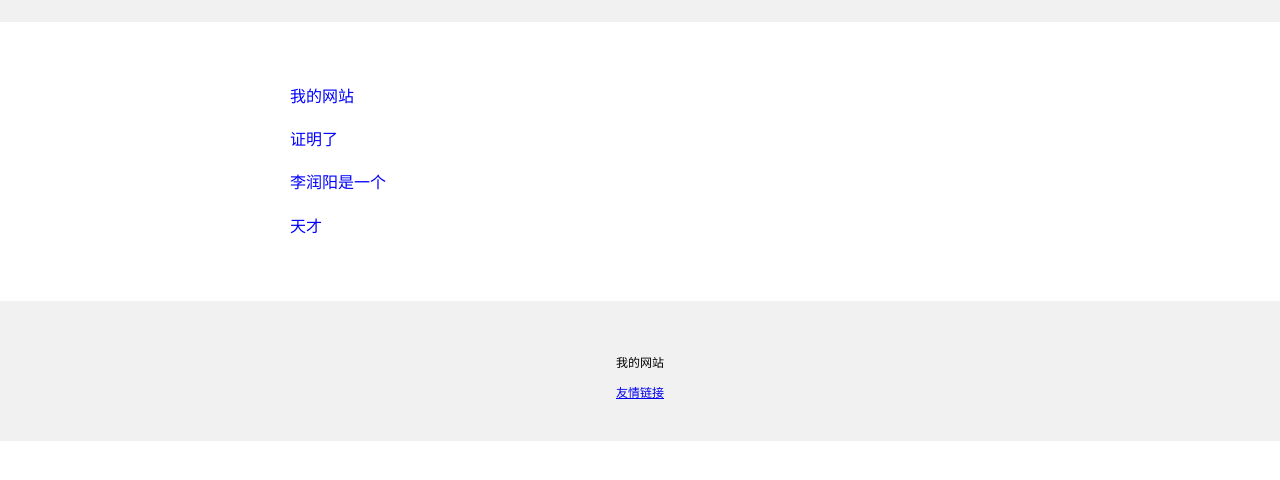
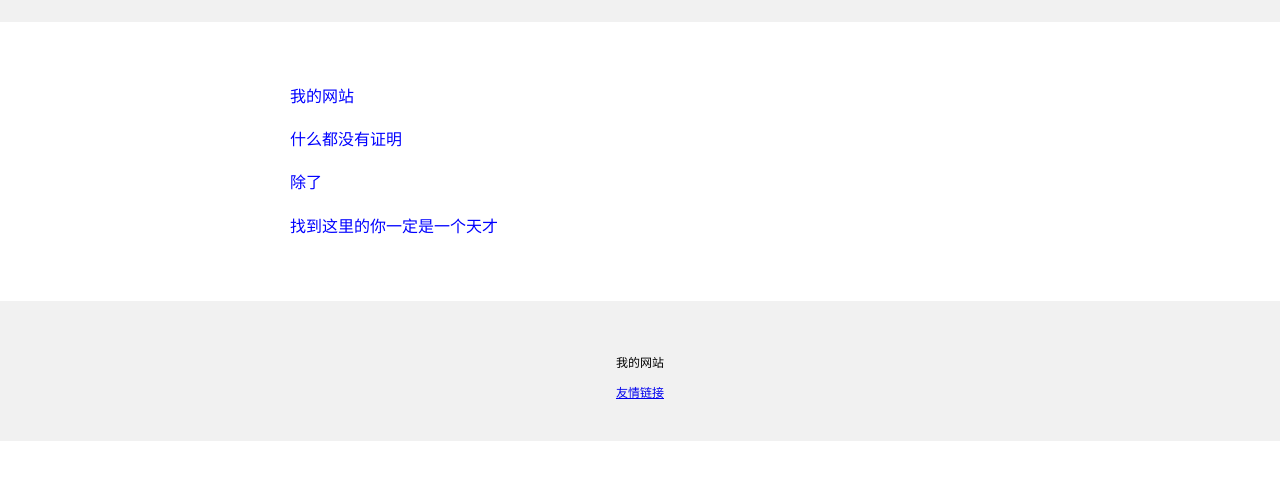
Before and after one commit to ylnsaikou/No01-ONE, a plain HTML site: page index.html in a window 1280 px wide. Shown: the part 142-622 px from the top of the page. Drawn offline with Linux system fonts and the light colour scheme.

Commit message:
Update website title and content

```diff
--- a/index.html
+++ b/index.html
@@ -3,7 +3,7 @@
 	<head>
 		<meta charset="utf-8">
 			<meta name="viewport" content="width=device-width, initial-scale=1"/>
-			<title>sssssssss</title>
+			<title>一个普通的静态网站</title>
 			<style>
 				body {
 					margin: 0;
@@ -26,9 +26,9 @@
 				color: blue;
 				">
 			<p>我的网站</p>
-			<p>证明了</p>
-			<p>李润阳是一个</p>
-			<p>天才</p>
+			<p>什么都没有证明</p>
+			<p>除了</p>
+			<p>找到这里的你一定是一个天才</p>
 			</div>
 			<div style="
 				background-color: #f1f1f1;
@@ -40,4 +40,5 @@
 			<a href="https://kangwenchang.com/">友情链接</a>
 			</div>
 		</body>
+
 	</html>
```
